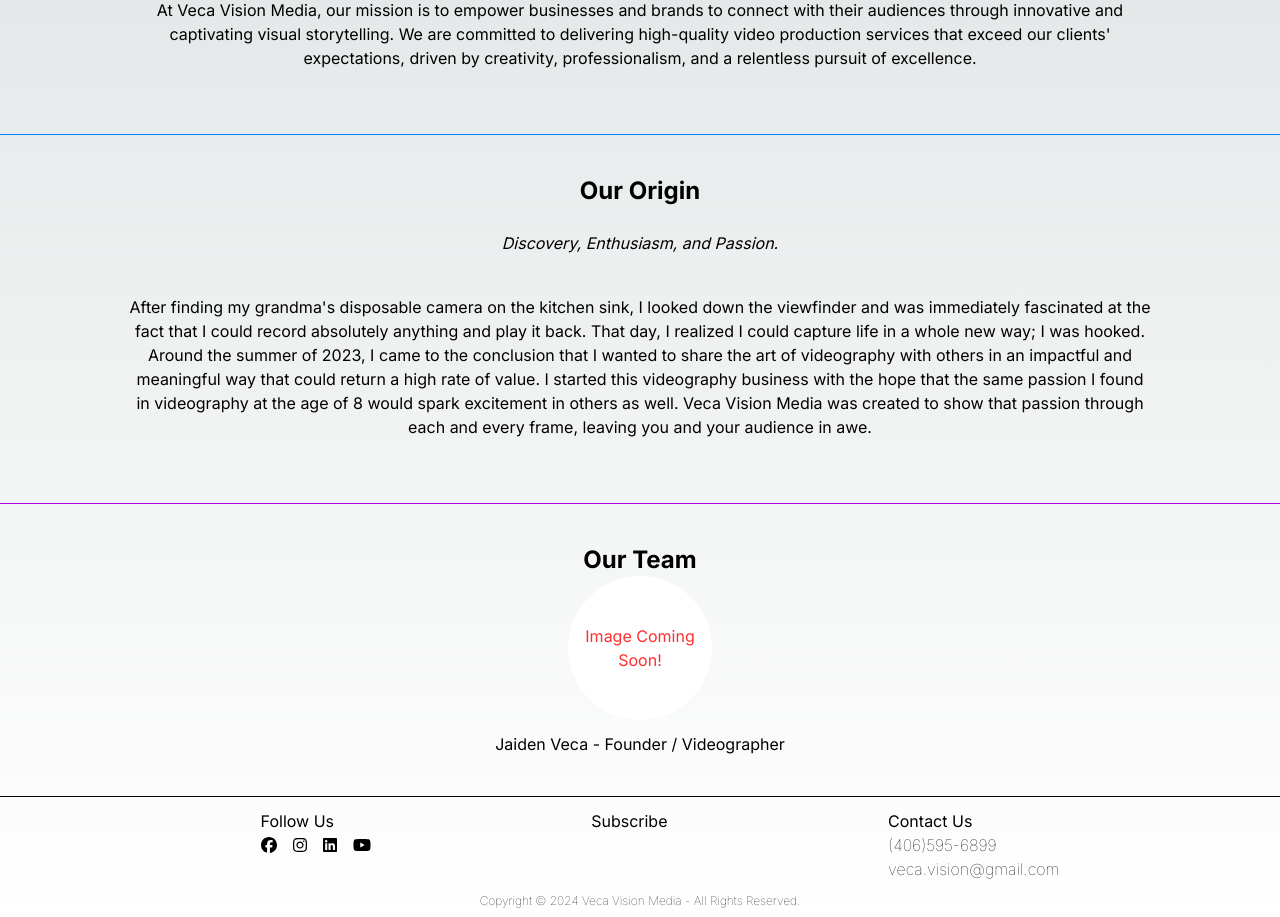
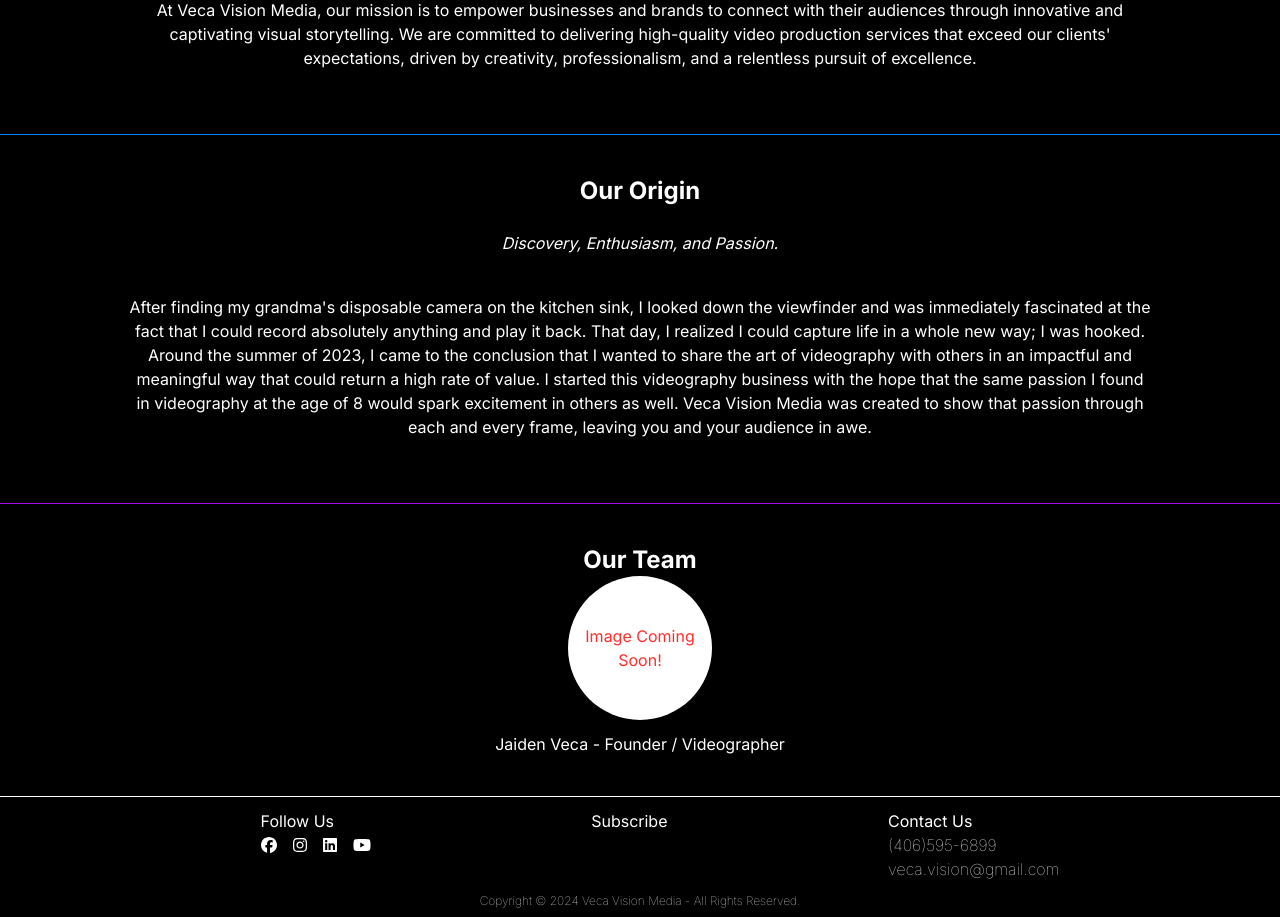
Before and after one commit to BillyCWood/vecavisionmedia, a Next.js app: page /about in a window 1280 px wide. Shown: the part 540-1457 px from the top of the page. Built offline with nearby package versions, Linux system fonts and the light colour scheme.

Commit message:
bug fixes. Everything is the proper color now. Note to self - don't do development with browsers in dark mode

```diff
--- a/app/about/page.js
+++ b/app/about/page.js
@@ -4,7 +4,7 @@
 
 export default function About(){
     return (
-        <main className="text-center">
+        <main className="text-center bg-[#000]">
 
             <div className="pt-10 pb-10 border-b border-vvm-teal">
                 <h2 className="font-bold text-2xl">Our Purpose</h2>
--- a/app/contact/page.js
+++ b/app/contact/page.js
@@ -55,7 +55,7 @@ export default function Contact(){
 
 
     return (
-        <main className="pt-10 pb-10">
+        <main className="pt-10 pb-10 bg-[#000]">
             <h2 className="font-bold text-xl text-center">Contact Veca Vision Media</h2>
             <Image src="/VVM-images/Veca-Vision.png" width={150} height={1} className="mx-auto" />
             <div className="flex justify-center">
--- a/app/layout.js
+++ b/app/layout.js
@@ -21,7 +21,7 @@ export default function RootLayout({ children }) {
 
       <head><meta name="viewport" content="width=device-width, initial-scale=1.0"></meta></head>
 
-      <body className={inter.className}>
+      <body className={`${inter.className} text-[#fff]`}>
 
         <div className="flex flex-col min-h-screen justify-between">
           <header className="sticky top-0 z-10">
@@ -33,7 +33,7 @@ export default function RootLayout({ children }) {
           </div>
 
 
-          <footer className="relative border-t border-white pt-3 pb-2">
+          <footer className="relative border-t border-white pt-3 pb-2 bg-[#000]">
 
             <Foot />
 
--- a/app/services/page.js
+++ b/app/services/page.js
@@ -12,7 +12,7 @@ config.autoAddCss = false
 
 export default function Services(){
     return (
-        <main className="pt-10 pb-10 text-center">
+        <main className="pt-10 pb-10 text-center bg-[#000]">
             <div className="flex flex-col border-b mb-6 pb-6 border-vvm-teal items-center">
                 <h2 className='font-bold text-2xl mb-4'>Recurring Content Plan</h2>
                 <p className='mb-4 px-14'>Levarage a curated monthly marketing plan, tailored to your brand, to consistently engage your audience and drive result.</p>
--- a/app/ui/foot.js
+++ b/app/ui/foot.js
@@ -9,7 +9,7 @@ import { faInstagram, faFacebook, faLinkedin, faYoutube } from '@fortawesome/fre
 
 export default function Foot() {
     return (
-        <div className="flex flex-col gap-y-5 md:gap-y-0 md:flex-row justify-evenly ml-10">
+        <div className="flex flex-col gap-y-5 md:gap-y-0 md:flex-row justify-evenly ml-10 bg-[#000]">
             <div className=''>
                 Follow Us
                 <div className="space-x-4">
```
